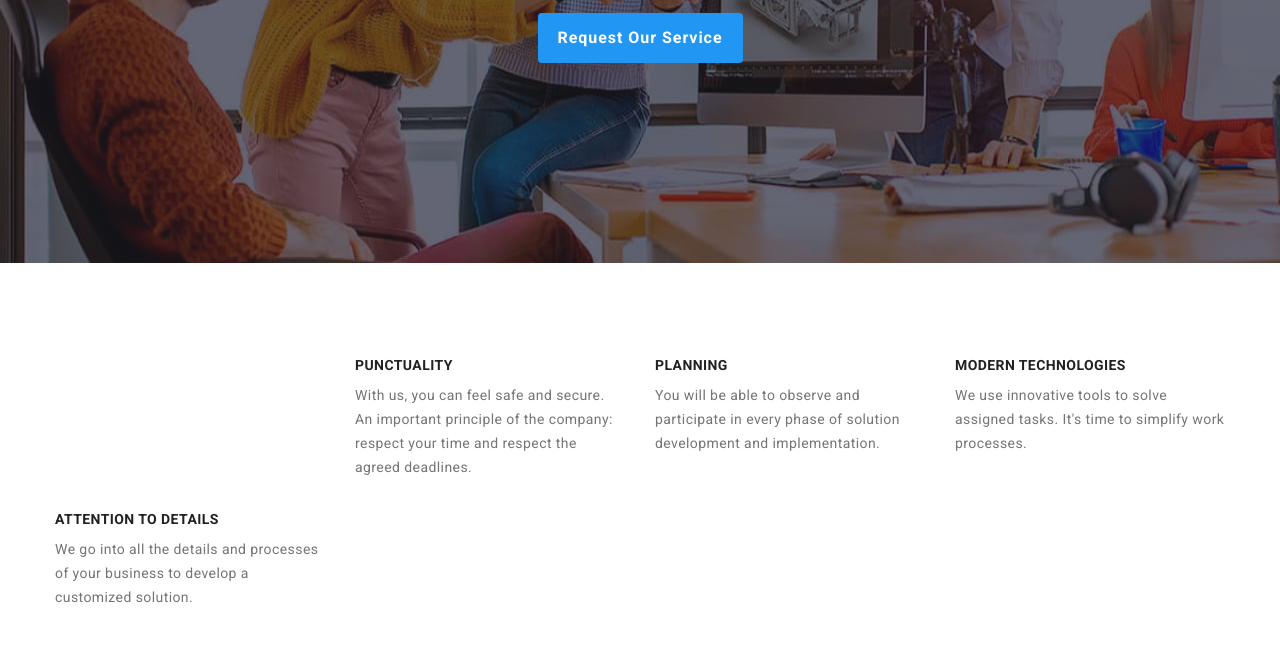
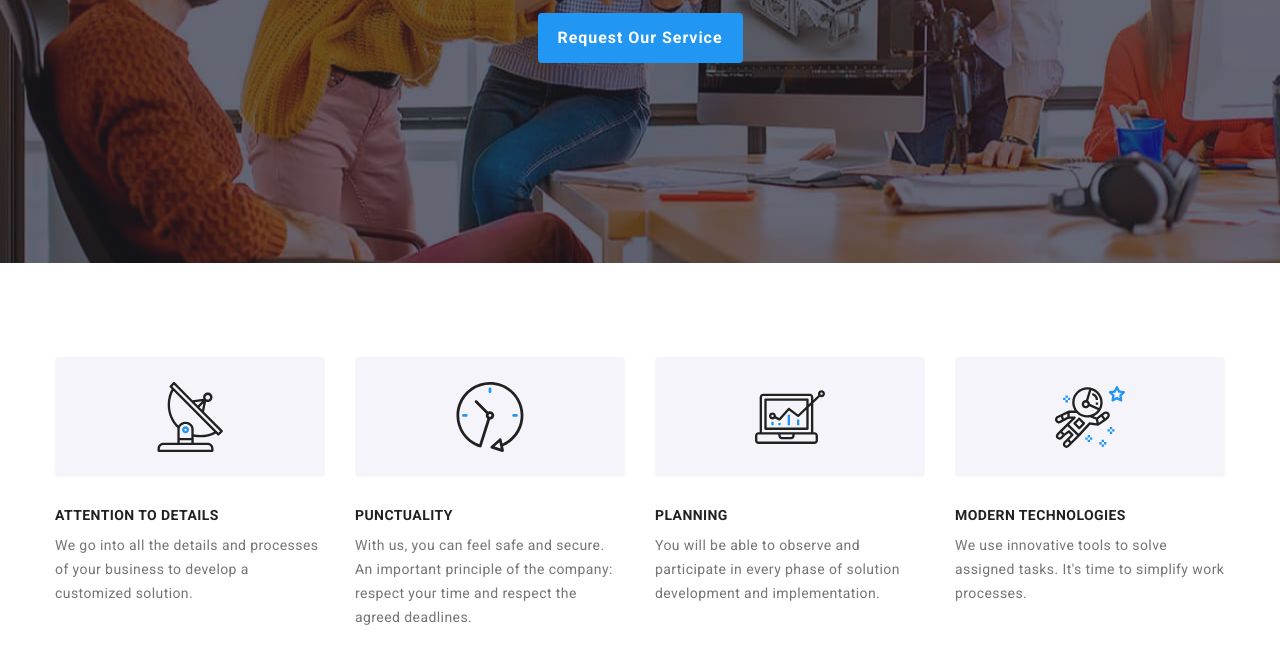
Before and after one commit to StefieCaff/goit-markup-hw-04, a plain HTML site: page index.html in a window 1280 px wide. Shown: the part 419-1082 px from the top of the page. Drawn offline with nearby package versions, Linux system fonts and the light colour scheme.

Commit message:
advantages section icons

```diff
--- a/css/styles.css
+++ b/css/styles.css
@@ -248,6 +248,18 @@ margin-right: 50px;
   width: 270px
 }
 
+.advantages-icons-box{
+  display: flex;
+  justify-content: center;
+  align-items: center;
+  width: 270px;
+  height: 120px;
+  background: #F5F4FA;
+  border-radius: 4px;
+  margin-bottom:30px;
+
+}
+
 .advantages-heading{
   font-weight: 700;
   line-height: 16px;
--- a/index.html
+++ b/index.html
@@ -73,27 +73,43 @@
             <div class="container advantages-container">
                 <ul class="advantages-list list">
                     <li class="advantages-item">
-                        <svg>
-                          <use>
-
-                          </use>
+                      <div class="advantages-icons-box">
+                        <svg class="advantages-icons" width="70" height="70">
+                            <use href="./images/icons.svg#icon-antenna"></use>
                           </svg>
+                        </div>
                         <h3 class="advantages-heading">ATTENTION TO DETAILS</h3>
                         <p class="advantages-detail">We go into all the details and processes of your business to develop a customized solution.
                         </p>
                     </li>
                     <li class="advantages-item">
+                      <div class="advantages-icons-box">
+                        <svg class="advantages-icons" width="70" height="70">
+                          <use href="./images/icons.svg#icon-clock"></use>
+                        </svg>
+                      </div>
                       <h3 class="advantages-heading">PUNCTUALITY</h3>
                       <p class="advantages-detail">With us, you can feel safe and secure. An important principle of the company: respect your
                         time and respect the agreed
                         deadlines.</p>
                     </li>
                     <li class="advantages-item">
+                      <div class="advantages-icons-box">
+                        <svg class="advantages-icons" width="70" height="70">
+                          <use href="./images/icons.svg#icon-diagram"></use>
+                        </svg>
+                      </div>
                       <h3 class="advantages-heading">PLANNING</h3>
                       <p class="advantages-detail">You will be able to observe and participate in every phase of solution development and
                         implementation.</p>
                     </li>
+
                       <li class="advantages-item">
+                        <div class="advantages-icons-box">
+                          <svg class="advantages-icons" width="70" height="70">
+                            <use href="./images/icons.svg#icon-astronaut"></use>
+                          </svg>
+                        </div>
                         <h3 class="advantages-heading">MODERN TECHNOLOGIES</h3>
                         <p class="advantages-detail">We use innovative tools to solve assigned tasks. It's time to simplify work processes.</p>
                     </li>
```
Lines whose indentation alone changed are shown as unchanged.
